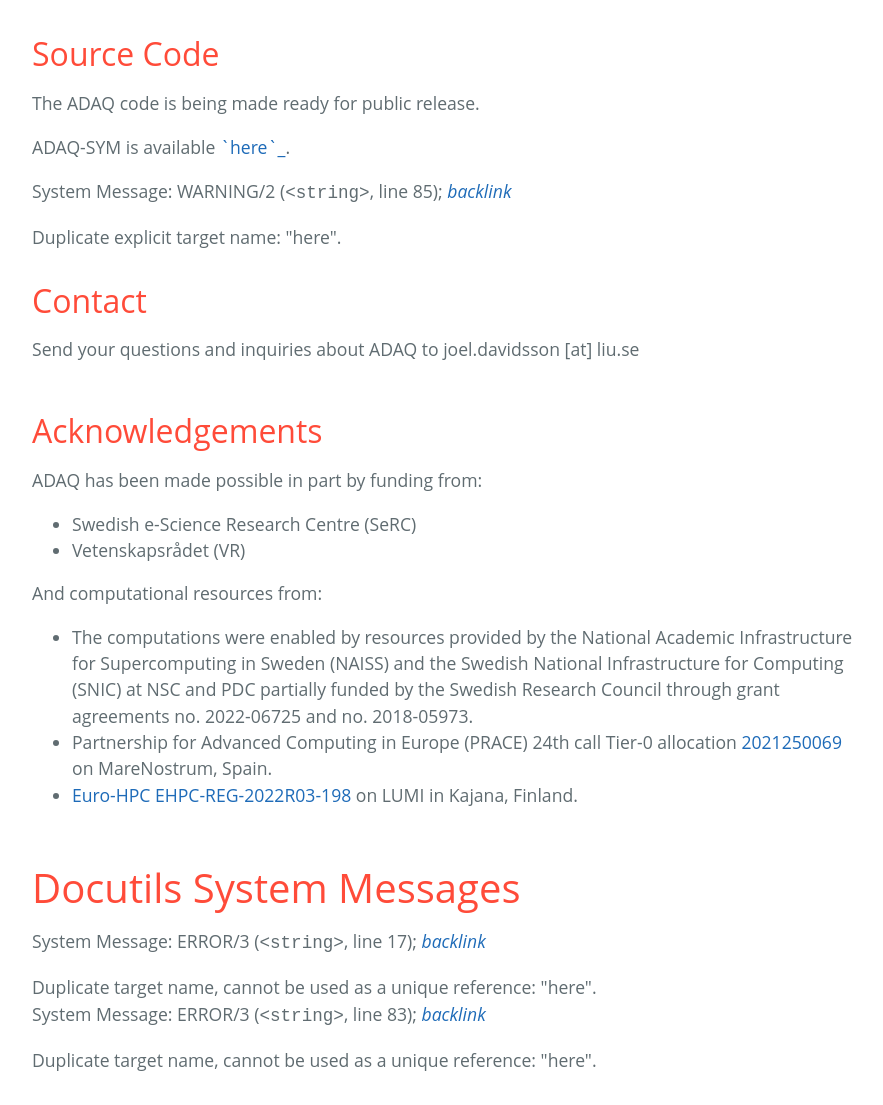
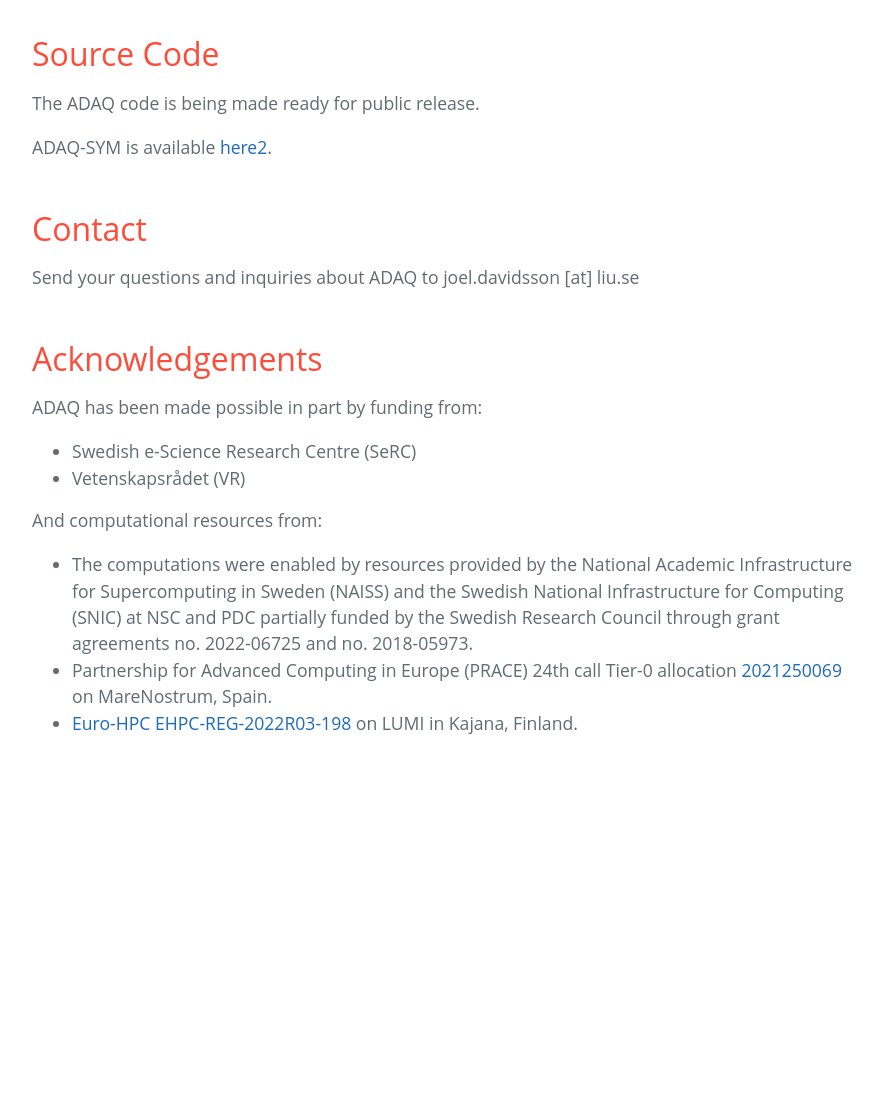
Before and after one commit to httk-web/adaq, a plain HTML site: page index.html in a window 1280 px wide. Shown: the part 1397-2502 px from the top of the page, without its empty margins (192-1075 px from the left). After the commit the page ends 2181 px from the top, so only its background shows below. Drawn offline with nearby package versions, Linux system fonts and the light colour scheme.

Commit message:
Generated website contents Thu, 12 Dec 2024 08:48:54 +0000

```diff
--- a/index.html
+++ b/index.html
@@ -77,7 +77,7 @@
 <p>ADAQ is a collection of automatic workflows used for high-throughput calculations of point defects in semiconductors. These workflows are implemented using <em>httk</em>. ADAQ automates every step in the theoretical process of calculating defects: it relaxes the unit cell, creates the defect supercells with arbitrarily sized defect clusters, screens these defects for the most relevant properties, and fully characterizes the point defects. The full characterization workflow calculates magneto-optical properties, such as zero phonon lines (ZPL), zero field splitting (ZFS), and hyperfine coupling parameters, for many different charge and spin states of the defects.</p>
 <div class="section" id="database">
 <h2>Database</h2>
-<p>The online version of the ADAQ database is available <a href="#id3"><span class="problematic" id="id4">`here`_</span></a>.</p>
+<p>The online version of the ADAQ database is available <a class="reference external" href="https://defects.anyterial.se/">here</a>.</p>
 </div>
 <div class="section" id="citing-adaq-in-scientific-works">
 <h2>Citing ADAQ in scientific works</h2>
@@ -113,10 +113,7 @@
 <div class="section" id="source-code">
 <h2>Source Code</h2>
 <p>The ADAQ code is being made ready for public release.</p>
-<p>ADAQ-SYM is available <a href="#id5"><span class="problematic" id="id6">`here`_</span></a>.</p>
-<div class="system-message">
-<p class="system-message-title">System Message: WARNING/2 (<tt class="docutils">&lt;string&gt;</tt>, line 85); <em><a href="#id2">backlink</a></em></p>
-Duplicate explicit target name: &quot;here&quot;.</div>
+<p>ADAQ-SYM is available <a class="reference external" href="https://github.com/WSten/ADAQ-SYM">here2</a>.</p>
 </div>
 <div class="section" id="contact">
 <h2>Contact</h2>
@@ -137,15 +134,6 @@ Duplicate explicit target name: &quot;here&quot;.</div>
 </ul>
 </div>
 </div>
-<div class="system-messages section">
-<h1>Docutils System Messages</h1>
-<div class="system-message" id="id3">
-<p class="system-message-title">System Message: ERROR/3 (<tt class="docutils">&lt;string&gt;</tt>, line 17); <em><a href="#id4">backlink</a></em></p>
-Duplicate target name, cannot be used as a unique reference: &quot;here&quot;.</div>
-<div class="system-message" id="id5">
-<p class="system-message-title">System Message: ERROR/3 (<tt class="docutils">&lt;string&gt;</tt>, line 83); <em><a href="#id6">backlink</a></em></p>
-Duplicate target name, cannot be used as a unique reference: &quot;here&quot;.</div>
-</div>
 </div>
 
   </main>
```
